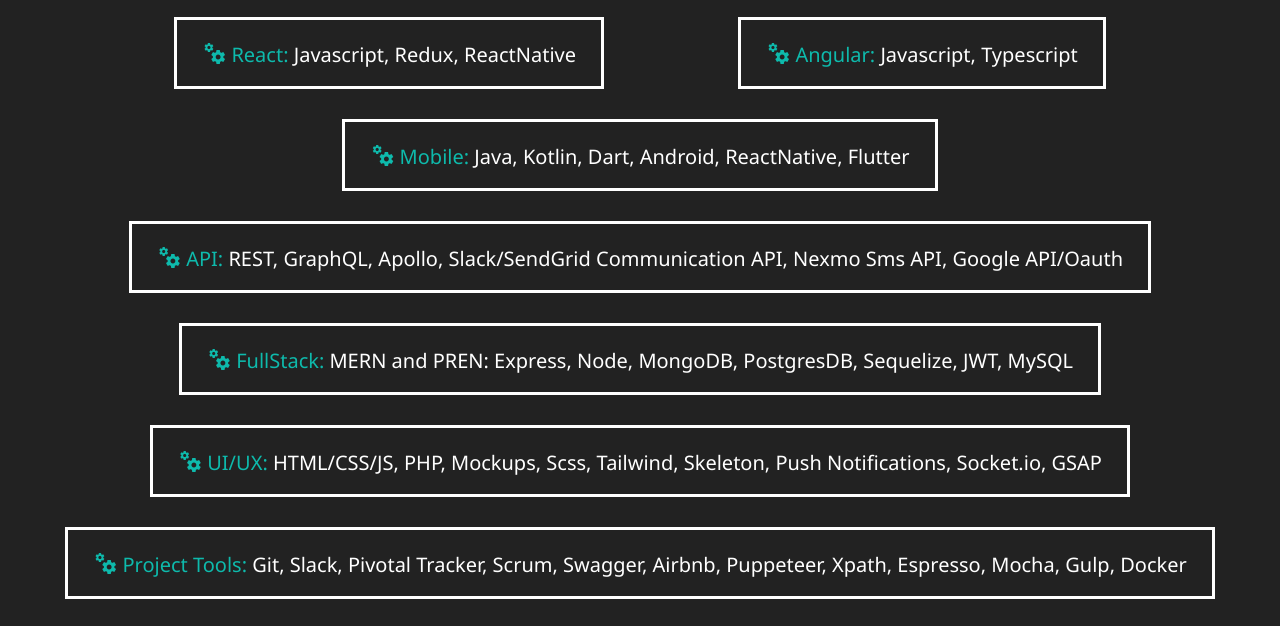
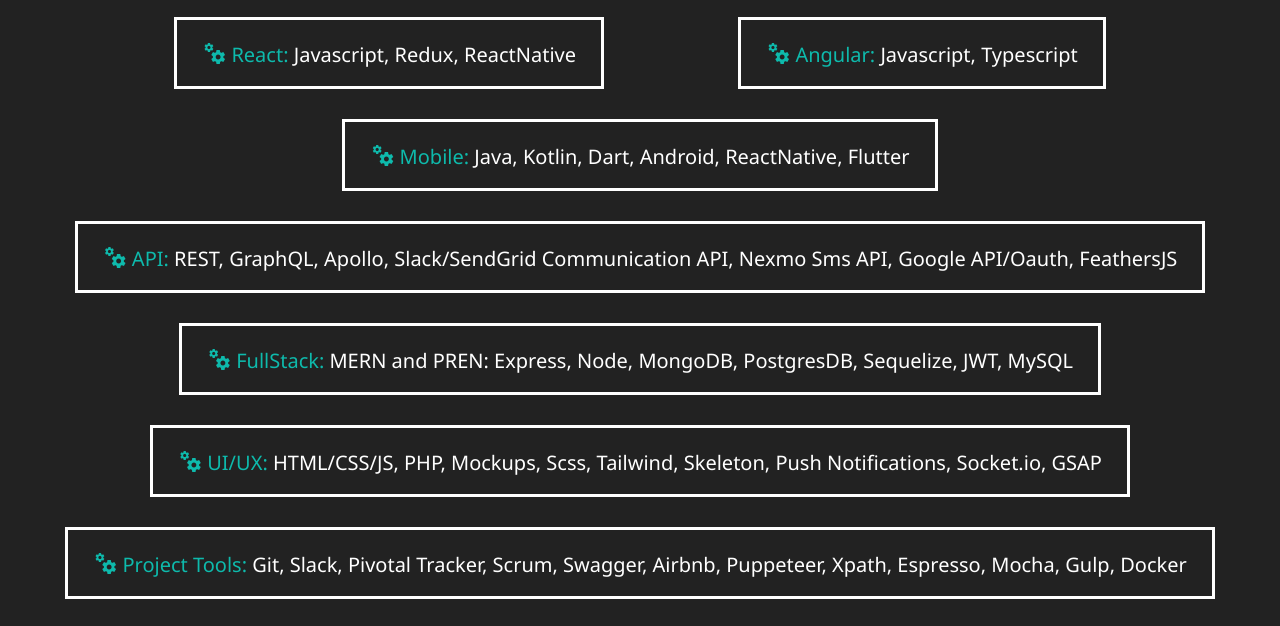
Before and after one commit to leonardnjura/leonardnjura.github.io, a website: page skills.html in a window 1280 px wide. Shown: the part 160-786 px from the top of the page. Drawn offline with Linux system fonts and the light colour scheme.

Commit message:
Update skillset

```diff
--- a/skills.html
+++ b/skills.html
@@ -79,7 +79,7 @@
             ><i class="mdi mdi-cogs mdi-24px"></i> API:</span
           >
           REST, GraphQL, Apollo, Slack/SendGrid Communication API, Nexmo Sms
-          API, Google API/Oauth
+          API, Google API/Oauth, FeathersJS
         </div>
         <div>
           <span class="text-secondary"
```
Also changed, not shown: README.md.
